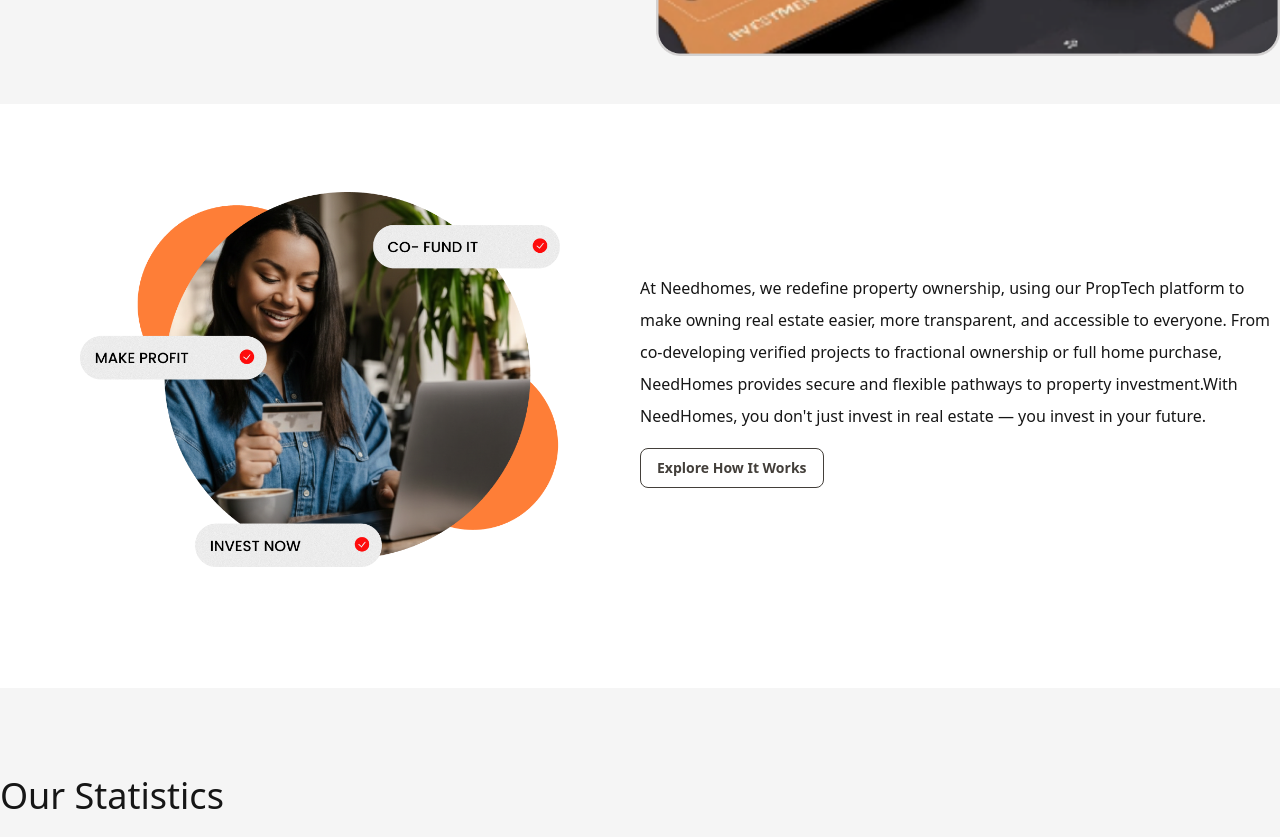
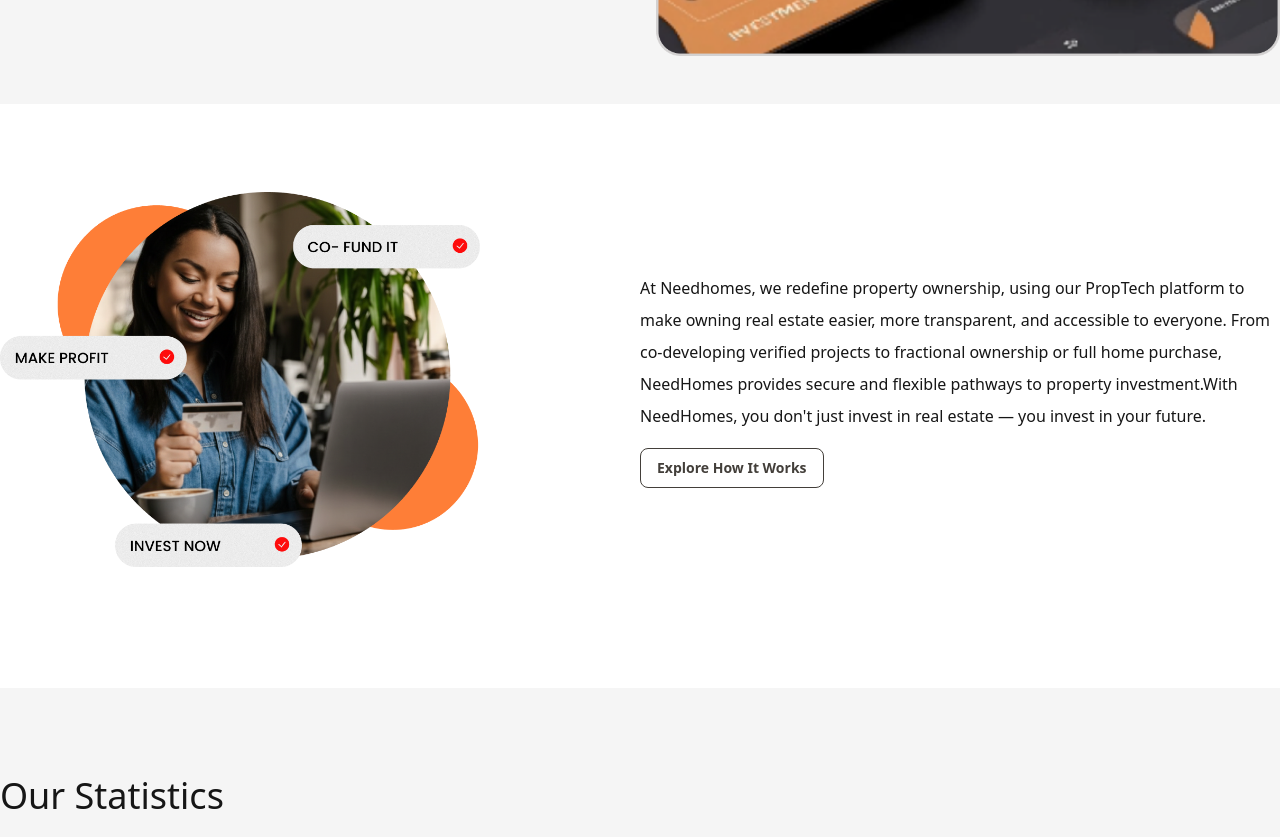
Before and after one commit to greenmousedev0/needhomes, a React (Vite) app: page /home in a window 1280 px wide. Shown: the part 580-1417 px from the top of the page. Built offline with nearby package versions, Linux system fonts and the light colour scheme.

Commit message:
need_homes

```diff
--- a/src/pages/home/index.tsx
+++ b/src/pages/home/index.tsx
@@ -72,11 +72,13 @@
         <section>
           <Sectiongrid>
             <FlexInfo className="">
-              <img
-                src="workings.png "
-                className="flex-1  w-3/4 h-3/4 mx-auto object-contain "
-                alt=""
-              />
+              <div className="size-3/4 mr-auto ">
+                <img
+                  src="workings.png "
+                  className="size-full object-contain"
+                  alt=""
+                />
+              </div>
             </FlexInfo>
 
             <FlexInfo>
```
